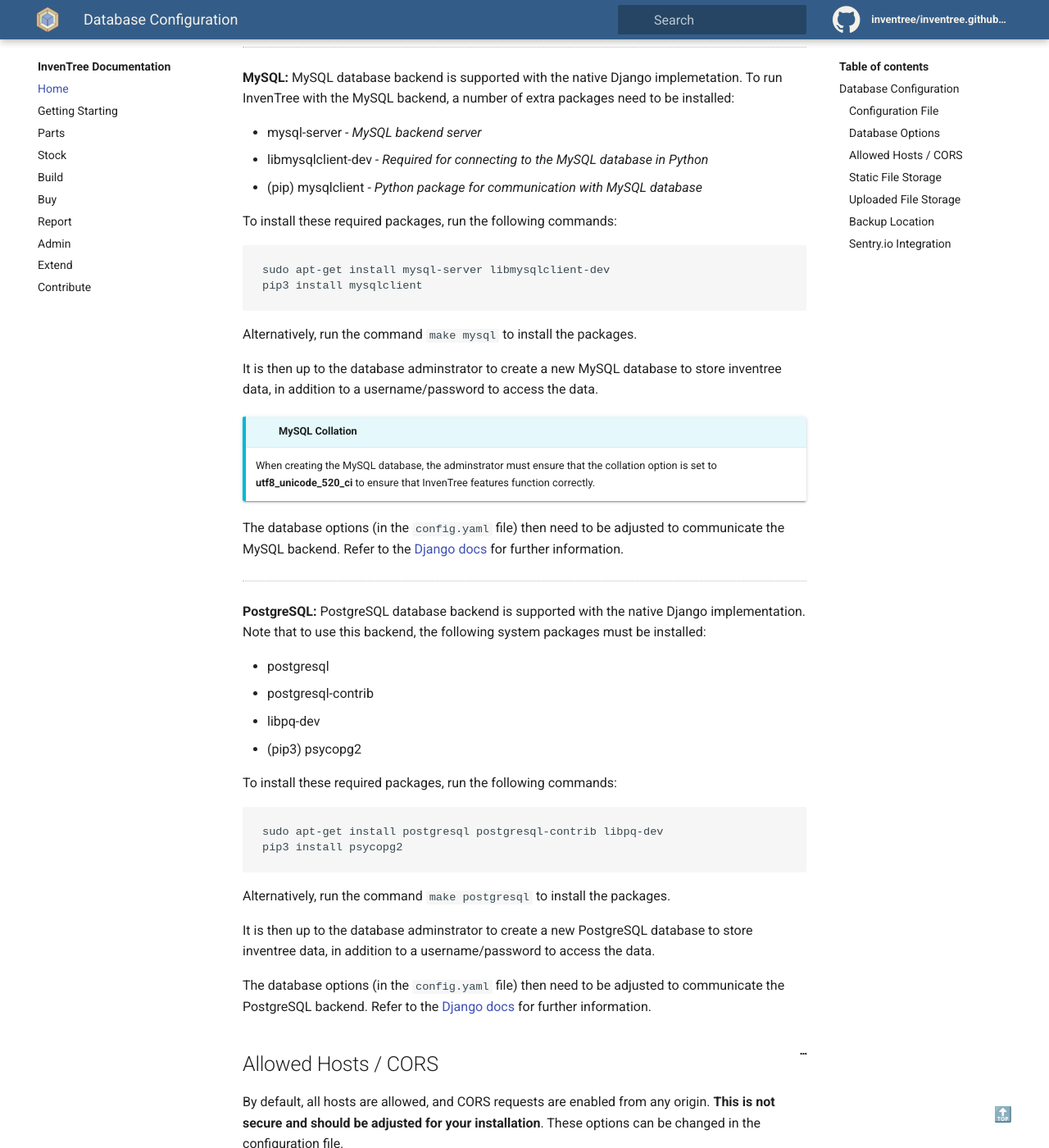
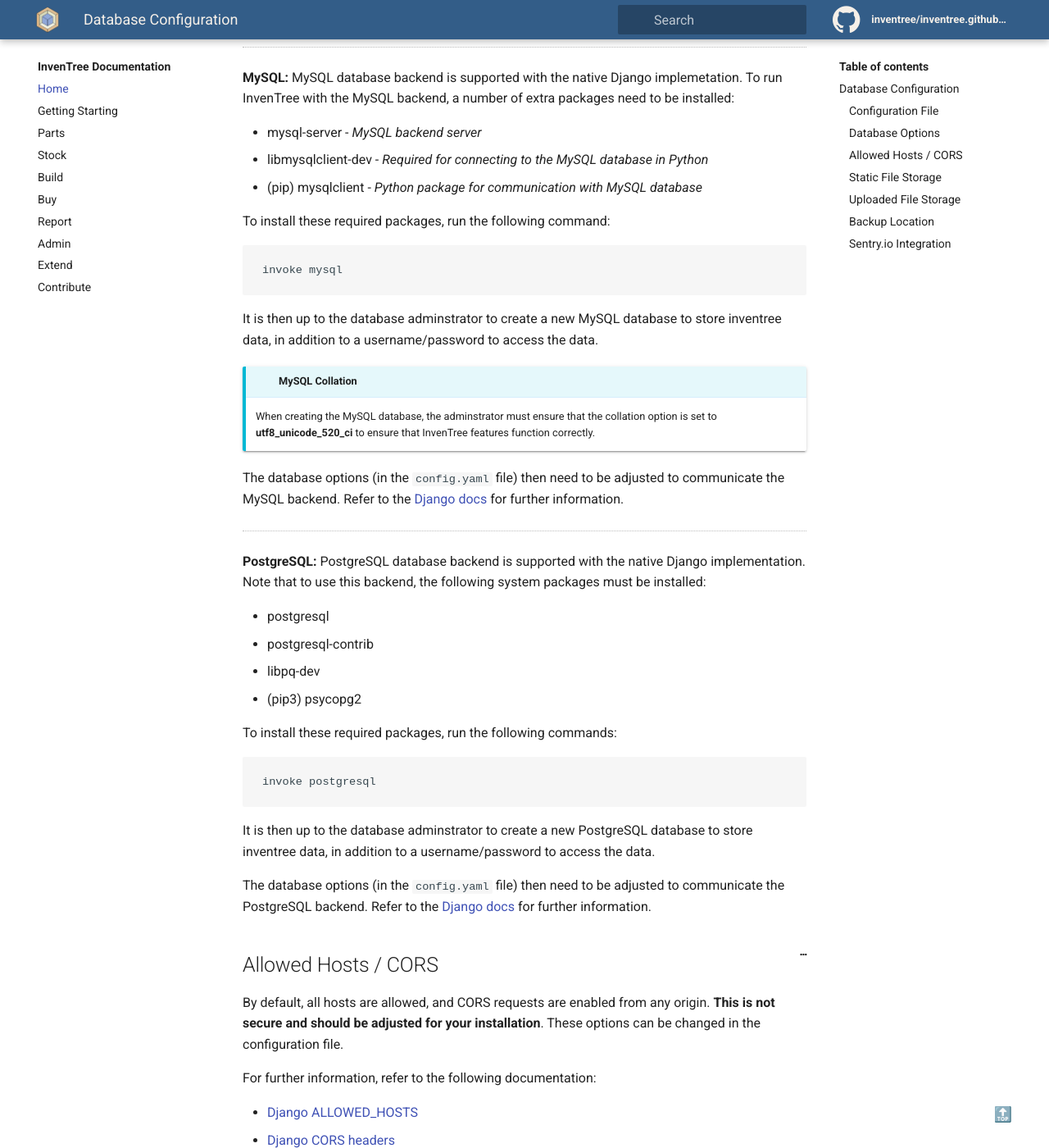
Before and after one commit to inventree/InvenTree.github.io, a Jekyll site: the page built from docs/start/config.md, in a window 1280 px wide and 1400 px high, scrolled down 2602 px. Shown: the whole window at 82% size. Built offline with Jekyll 4.4.1, drawn with Linux system fonts in a browser that asks for light colours.

Commit message:
Change "make" references to "invoke"

````diff
--- a/docs/start/config.md
+++ b/docs/start/config.md
@@ -39,14 +39,11 @@
 * libmysqlclient-dev - *Required for connecting to the MySQL database in Python*
 * (pip) mysqlclient - *Python package for communication with MySQL database*
 
-To install these required packages, run the following commands:
+To install these required packages, run the following command:
 
 ```
-sudo apt-get install mysql-server libmysqlclient-dev
-pip3 install mysqlclient
+invoke mysql
 ```
-
-Alternatively, run the command `make mysql` to install the packages.
 
 It is then up to the database adminstrator to create a new MySQL database to store inventree data, in addition to a username/password to access the data.
 
@@ -66,11 +63,8 @@
 To install these required packages, run the following commands:
 
 ```
-sudo apt-get install postgresql postgresql-contrib libpq-dev
-pip3 install psycopg2
+invoke postgresql
 ```
-
-Alternatively, run the command `make postgresql` to install the packages.
 
 It is then up to the database adminstrator to create a new PostgreSQL database to store inventree data, in addition to a username/password to access the data.
 
````
Also changed, not shown: docs/start/deploy.md (+3 -3 lines), docs/start/install.md (+30 -31 lines), docs/start/update.md (+4 -2 lines).
